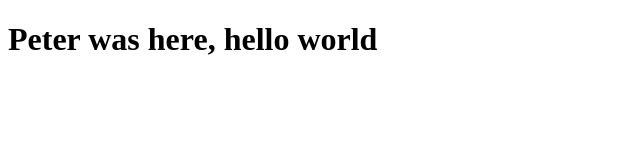
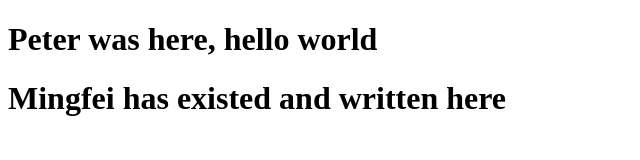
Before and after one commit to mxdi9i7/mobile-responsive-test, a plain HTML site: page index.html in a window 1280 px wide. Shown: the whole page, without its empty margins (0-640 px from the left). Drawn offline with Linux system fonts and the light colour scheme.

Commit message:
added more stuff

```diff
--- a/index.html
+++ b/index.html
@@ -7,5 +7,6 @@
   </head>
   <body>
     <h1>Peter was here, hello world</h1>
+    <h1>Mingfei has existed and written here</h1>
   </body>
 </html>
```
Lines whose indentation alone changed are shown as unchanged.
